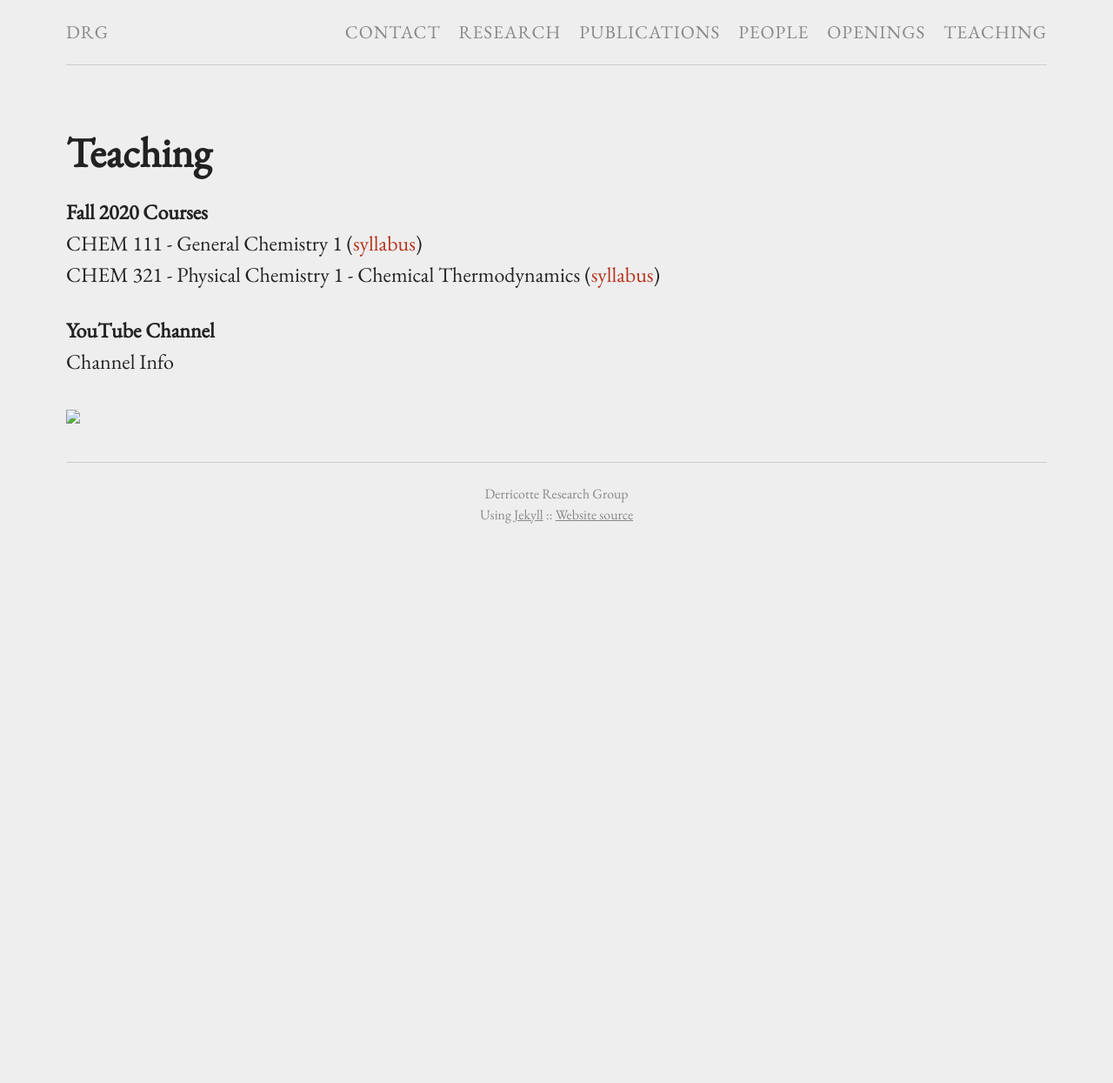
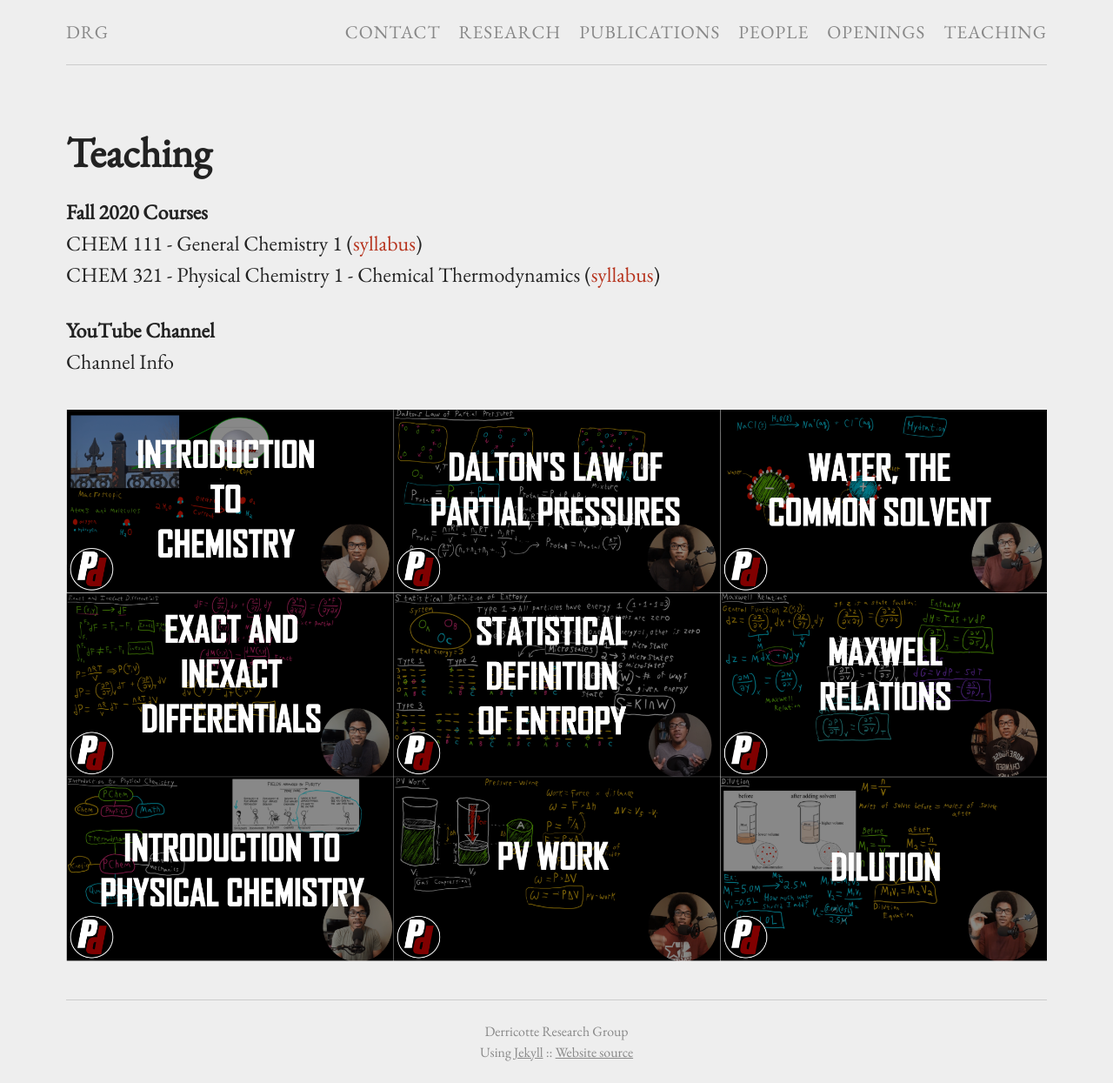
Before and after one commit to WDerricotte/wderricotte.github.io, a Jekyll site: the page built from blog.md, in a window 1280 px wide. Shown: the whole page at 87% size. Built offline with Jekyll 4.4.1, drawn with Linux system fonts in a browser that asks for light colours; before the commit the page ends 900 px from its top, so only the background shows below that.

Commit message:
Fix typo

```diff
--- a/blog.md
+++ b/blog.md
@@ -10,4 +10,4 @@ CHEM 321 - Physical Chemistry 1 - Chemical Thermodynamics ([syllabus]({{ site.ur
 
 **YouTube Channel**
 Channel Info
-{% include image.html url="images/pd_youtube_gallery.png" caption="" width="1500px" align="center" %}
+{% include image.html url="../images/pd_youtube_gallery.png" caption="" width="1500px" align="center" %}
```
